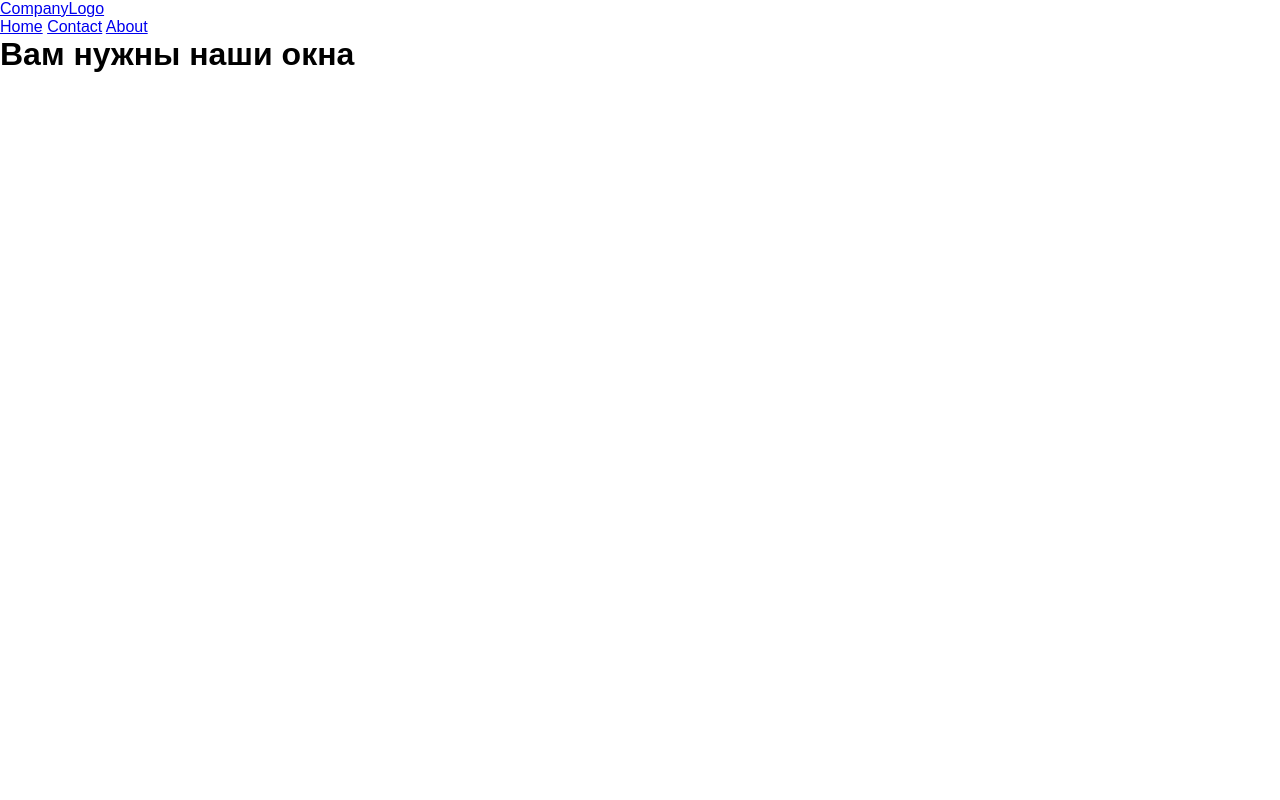
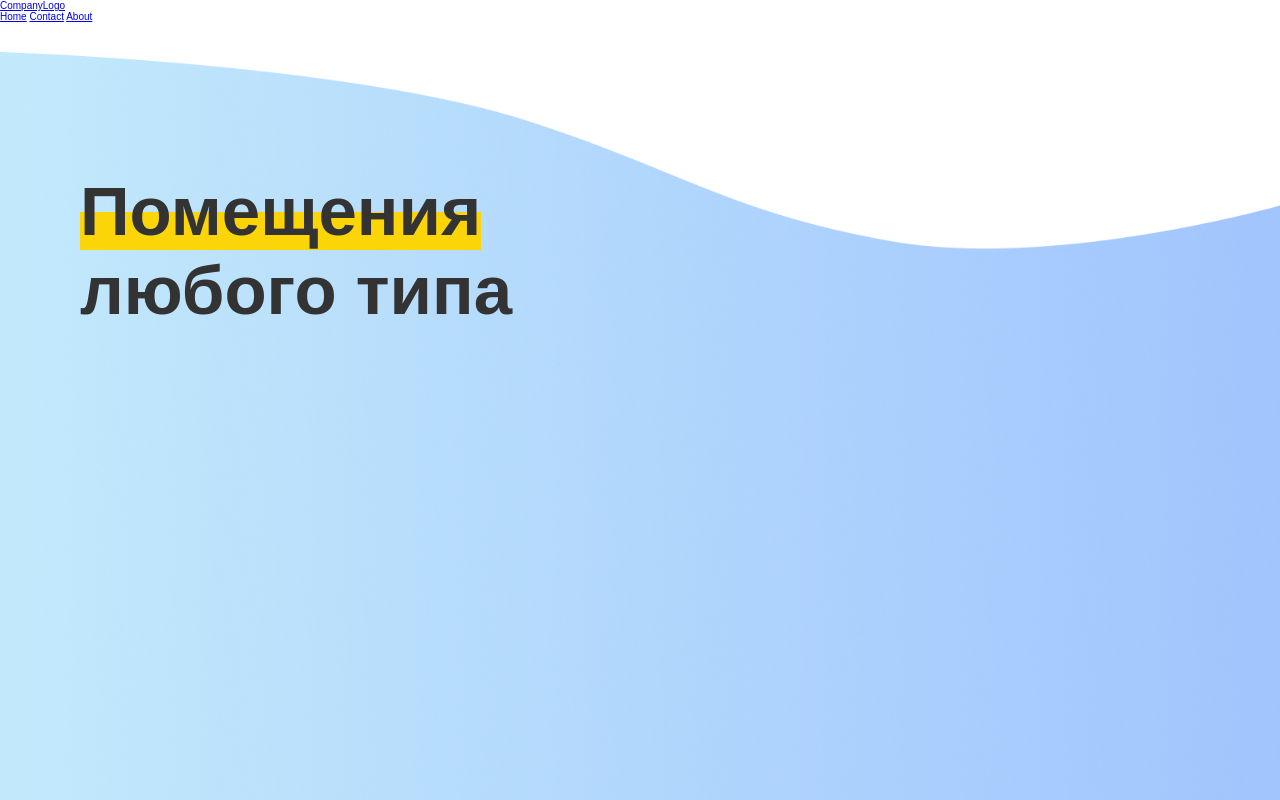
Before and after one commit to Rugnus/okkonia, a plain HTML site: page index.html in a window 1280 px wide. Shown: the top 800 px of the page. Drawn offline with Linux system fonts and the light colour scheme; a web font is replaced by a local one.

Commit message:
Add background to room section

```diff
--- a/index.html
+++ b/index.html
@@ -18,9 +18,21 @@
   </div>
 
 
+   <div class="room">
+      <div class="room_cont">
+         <div class="room__image" style="width: 100%;height: 100%;">
+            <img src="images/room.png" alt="image" class="room__image" width="100%" height="140%" style="overflow-y: hidden;">
+         </div>
+         <div class="room__title">
+            <h2>
+               <span>Помещения</span>
+               <br>
+               любого типа
+            </h2>
+         </div>
+      </div>
 
-   <h1>
-      Вам нужны наши окна
-   </h1>
+   </div>
+
 </body>
 </html>
--- a/styles/style.scss
+++ b/styles/style.scss
@@ -2,8 +2,9 @@
 
 $gradient: linear-gradient(90deg, #A1C4FD 40%, #C2E9FB 100%);
 $blob-color: #53D7BF;
-$black: #4B4B4B;
+$black: #333333;
 $font: 'Lusitana', sans-serif;;
+$text-back: #FCD508;
 
 *,
 *::before,
@@ -18,3 +19,39 @@ body {
    font-family: $font;
    overflow-x: hidden;
 }
+
+html {
+    font-size: 10px;
+}
+
+.room {
+    width: 100%;
+    height: 100vh;
+    margin-top: 3rem;
+
+    &__image {
+        position: absolute;
+        z-index: -1;
+    }
+
+    &__title {
+        padding: 12rem 8rem;
+        font-size: 4.6rem;
+        color: $black;
+
+
+        span {
+            position: relative;
+        }
+        span::after {
+            content: '';
+            position: absolute;
+            bottom: 0;
+            left: 0;
+            width: 100%;
+            height: 50%;
+            background: $text-back;
+            z-index: -1;
+        }
+    }
+}
```
Also changed, not shown: images/room.png (added), images/room.svg (added), styles/style.css, 1 other file.
